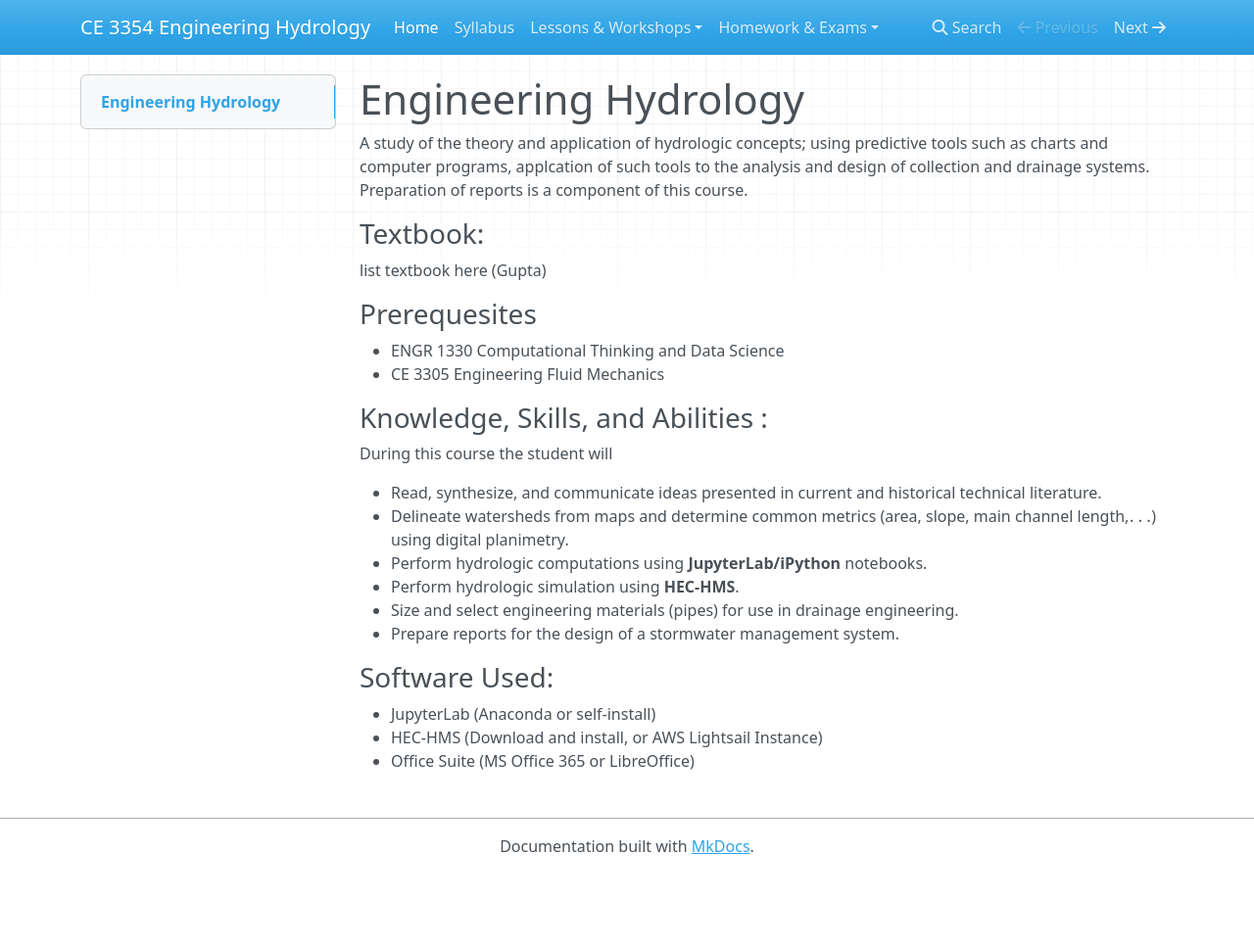
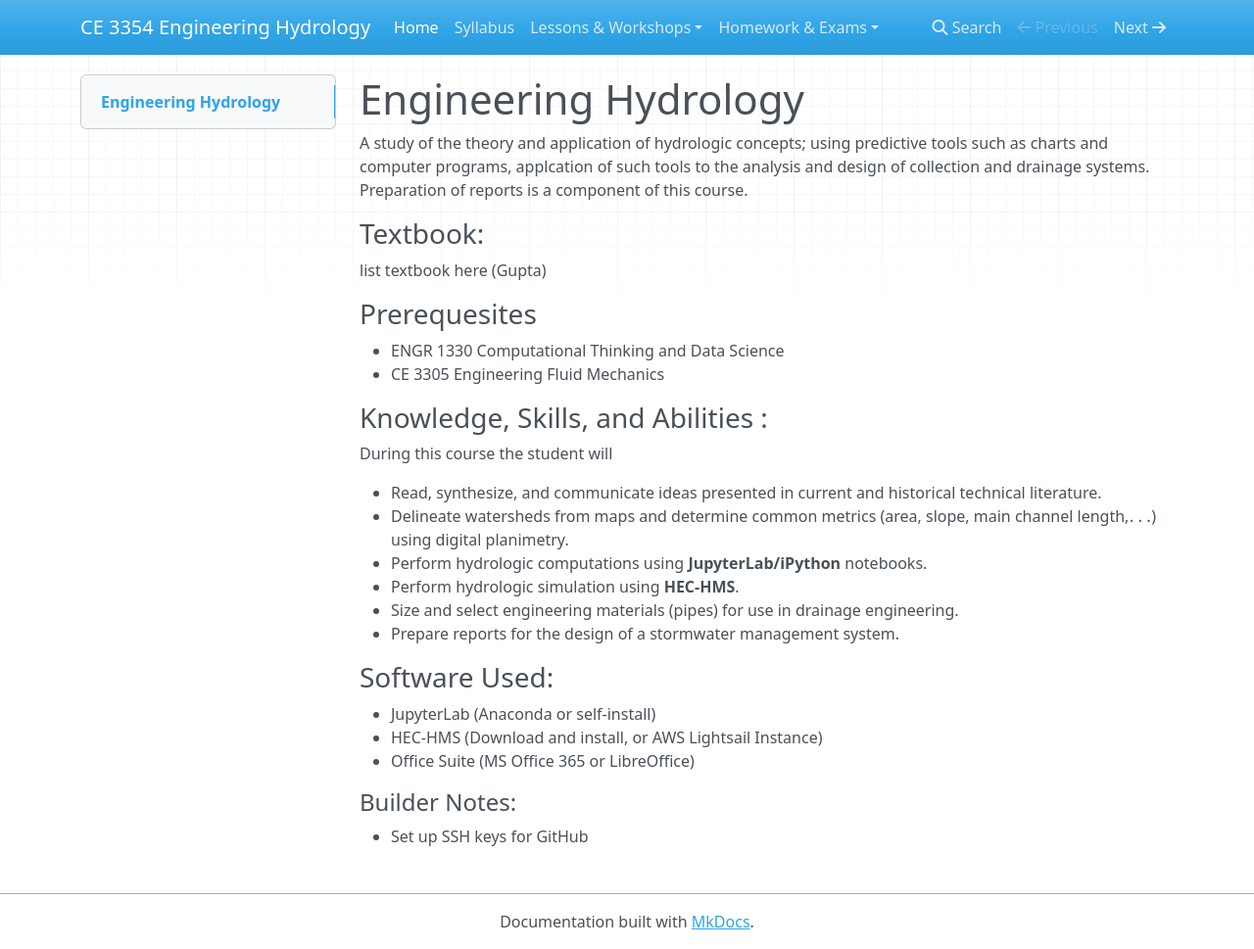
Before and after one commit to dustykat/ce-3354-webroot, an MkDocs documentation site: the page built from docs/index.md, in a window 1280 px wide and 969 px high. Shown: the whole window at 98% size. Built offline with MkDocs 1.6.1, drawn with Linux system fonts in a browser that asks for light colours; nearby versions of some CDN libraries; formulas are drawn with MathJax 3.

Commit message:
add ssh keys

```diff
--- a/docs/index.md
+++ b/docs/index.md
@@ -27,3 +27,6 @@ During this course the student will
 - JupyterLab (Anaconda or self-install)
 - HEC-HMS (Download and install, or AWS Lightsail Instance)
 - Office Suite (MS Office 365 or LibreOffice)
+
+#### Builder Notes:
+- Set up SSH keys for GitHub
```
